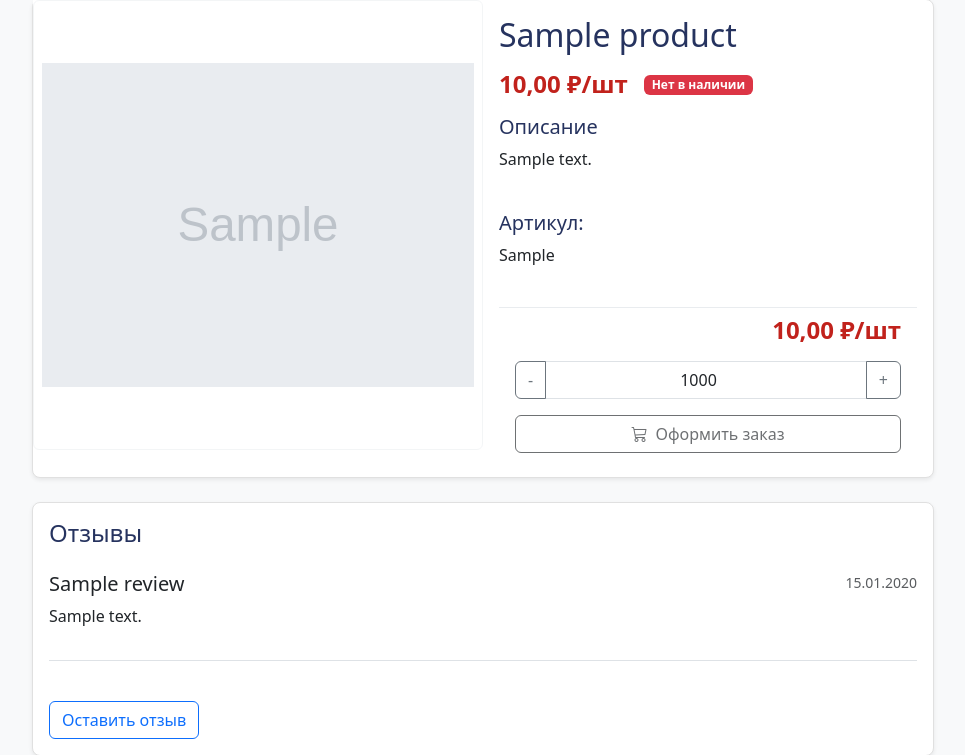
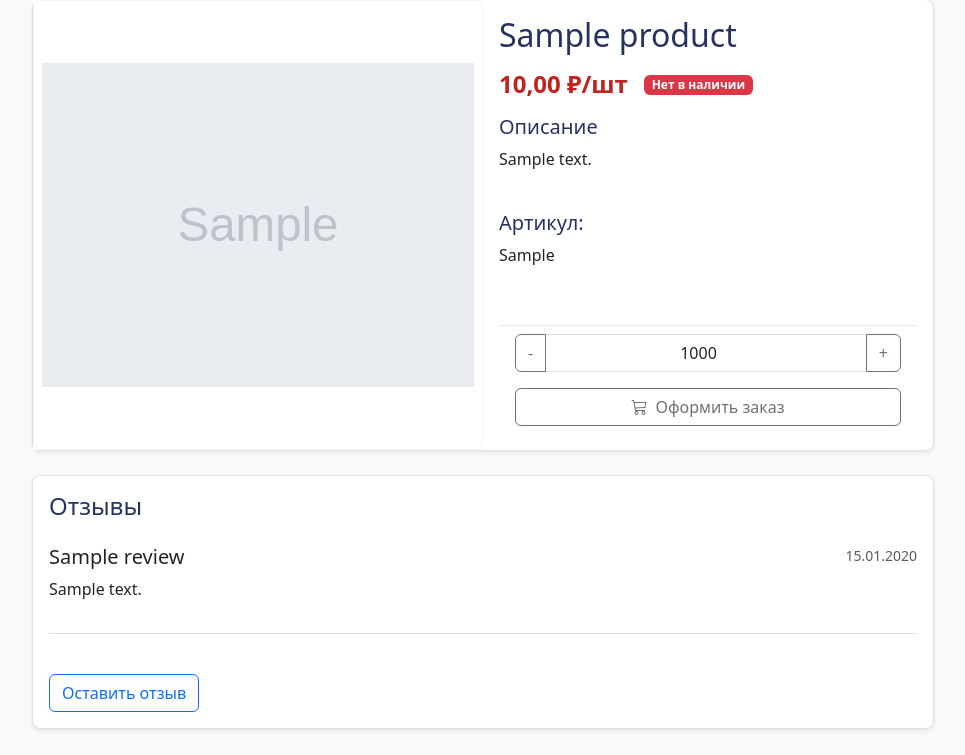
Before and after one commit to AlexChernousov70/Bryuchnikoff, a Django app: the page made by catalog/templates/catalog/product_detail.html in a window 1280 px wide. Shown: the part 195-950 px from the top of the page, without its empty margins (157-1122 px from the left). Run offline with Django 5.2, Linux system fonts and the light colour scheme; tables that the repository leaves empty hold one stand-in row (Sample ...); some libraries are stand-ins or nearby versions.

Commit message:
Убрал дублирования цены и ошибке отображения инфы в модальном окне

```diff
--- a/catalog/static/js/order-form.js
+++ b/catalog/static/js/order-form.js
@@ -25,8 +25,8 @@
 
         if (xhr.responseJSON) {
             errorMsg = xhr.responseJSON.error ||
-                      xhr.responseJSON.errors ||
-                      errorMsg;
+                    xhr.responseJSON.errors ||
+                    errorMsg;
         }
 
         showToast(errorMsg, 'error');
--- a/catalog/static/js/order-modal.js
+++ b/catalog/static/js/order-modal.js
@@ -29,11 +29,12 @@
             }
 
             // Получаем название товара
-            const productName = productCard.find('.card-title').text().trim();
+            const productName = productCard.find('.card-title, h1').first().text().trim();
 
-            // Получаем единицы измерения
-            const priceText = productCard.find('.h4').text();
-            const unit = priceText.split('/')[1]?.trim() || 'шт';
+            // Получаем единицы измерения - ИЗМЕНЕНИЕ ЗДЕСЬ
+            // Находим элемент с ценой и берем только часть после /
+            const priceElement = productCard.find('.h4');
+            const unit = priceElement.text().split('/')[1]?.trim() || 'шт';
 
             // Получаем количество
             const quantity = parseInt(quantityInput.val()) || 1;
@@ -51,16 +52,16 @@
 
     function updateOrderForm(product) {
         // Форматируем с двумя знаками после запятой
-        const formattedUnitPrice = product.unitPrice.toFixed(2);
-        const total = (product.unitPrice * product.quantity).toFixed(2);
+        const formattedUnitPrice = product.unitPrice.toFixed(2).replace('.', ',');
+        const total = (product.unitPrice * product.quantity).toFixed(2).replace('.', ',');
 
-        // Устанавливаем значения в скрытые поля - ОБРАТИТЕ ВНИМАНИЕ НА ЭТИ СТРОКИ
-        $('#orderCreateModal #product_id').val(product.id); // Явно указываем модальное окно
+        // Устанавливаем значения в скрытые поля
+        $('#orderCreateModal #product_id').val(product.id);
         $('#orderCreateModal #quantity').val(product.quantity);
 
         // Обновляем отображаемую информацию
         $('#order-product-name').text(product.name);
-        $('#order-quantity').text(`${product.quantity} ${product.unit}`);
+        $('#order-quantity').text(`${product.quantity} ${product.unit}`); // Только количество и единицы измерения
         $('#order-unit-price').text(`${formattedUnitPrice} ₽/${product.unit}`);
         $('#order-total').text(`${total} ₽`);
     }
--- a/catalog/templates/catalog/product_detail.html
+++ b/catalog/templates/catalog/product_detail.html
@@ -50,14 +50,7 @@
                         <p>{{ product.article }}</p>
                     </div>
 
-                    <!-- Блок заказа (полностью идентичный product_card.html) -->
                     <div class="card-footer bg-white border-top border-1 border-light-subtle mt-auto">
-                        <div class="d-flex justify-content-end align-items-center mb-3">
-                            <div class="text-end">
-                                <div class="h4 mb-0 fw-bold" style="color: #C1221C;">{{ product.price|floatformat:2 }} ₽/{{ product.unit }}</div>
-                            </div>
-                        </div>
-
                         <div class="input-group mb-3">
                             <button class="btn btn-outline-secondary minus-btn" type="button">-</button>
                             <input type="number"
```
